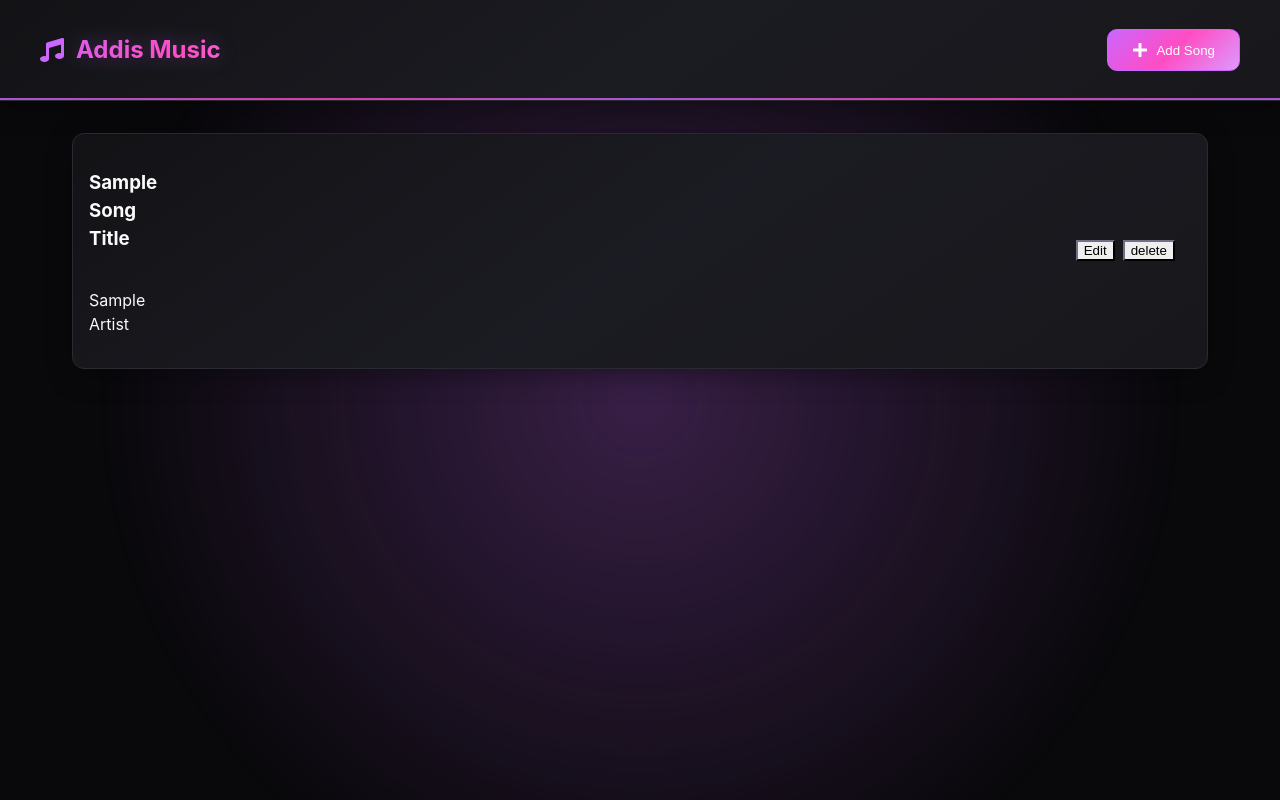
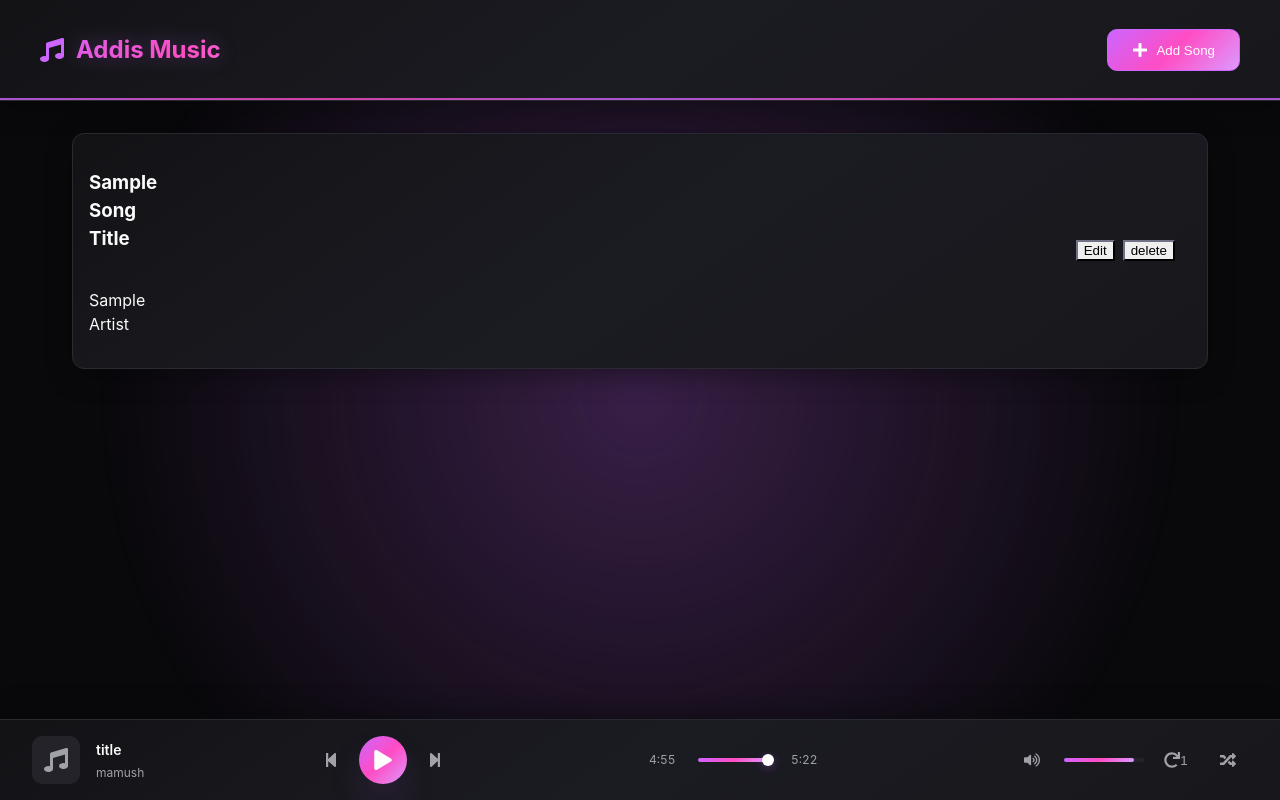
Before and after one commit to Mamush-Meshesha/addis-sof-music, a React app in the folder frontend/: page / in a window 1280 px wide. Built offline with nearby package versions, Linux system fonts and the light colour scheme.

Commit message:
customized file upload and audio controller

```diff
--- a/frontend/src/components/AudioPlayer.jsx
+++ b/frontend/src/components/AudioPlayer.jsx
@@ -0,0 +1,118 @@
+import React from "react";
+import {
+  AudioPlayerContainer,
+  PlayButton,
+  PlayerControls,
+  ProgressBar,
+  ProgressHandle,
+  ProgressSection,
+  SecondaryButton,
+  Thumbnail,
+  TimeDisplay,
+  TrackInfo,
+  VolumeBar,
+  VolumeSection,
+} from "./styled/styledComponents";
+import { FaMusic, FaPlay, FaRandom, FaRedo, FaStepBackward, FaStepForward, FaVolumeUp } from "react-icons/fa";
+
+const AudioPlayer = () => {
+  return (
+    <>
+      <audio />
+      <AudioPlayerContainer
+        initial={{ y: 100, opacity: 0 }}
+        animate={{ y: 0, opacity: 1 }}
+        exit={{ y: 100, opacity: 0 }}
+      >
+        <div
+          style={{
+            display: "flex",
+            alignItems: "center",
+            gap: "1rem",
+            flex: 1,
+          }}
+        >
+          <Thumbnail>
+            <FaMusic size={24} />
+          </Thumbnail>
+
+          <TrackInfo>
+            <h4>title</h4>
+            <p>mamush</p>
+          </TrackInfo>
+        </div>
+      <PlayerControls>
+        <SecondaryButton onClick={() => alert("playing")}>
+          <FaStepBackward size={16} />
+        </SecondaryButton>
+
+        <PlayButton onClick={() => alert("play")}>
+          <FaPlay size={20} />
+        </PlayButton>
+
+        <SecondaryButton onClick={() => alert("next")}>
+          <FaStepForward size={16} />
+        </SecondaryButton>
+      </PlayerControls>
+      <ProgressSection>
+        <TimeDisplay>4:55</TimeDisplay>
+
+        <ProgressBar onClick={() => alert("bar")}>
+          <div
+            style={{
+              width: 70,
+              height: "100%",
+              background: "var(--gradient-primary)",
+              borderRadius: "2px",
+              position: "relative",
+            }}
+          >
+            <ProgressHandle
+              style={{
+                right: "-6px",
+              }}
+            />
+          </div>
+        </ProgressBar>
+
+        <TimeDisplay>5:22</TimeDisplay>
+      </ProgressSection>
+
+      <VolumeSection>
+        <SecondaryButton onClick={() => alert("vomule cliscked")}>
+          <FaVolumeUp size={16} />
+        </SecondaryButton>
+
+        <VolumeBar  onClick={()=> alert('clicked bar')}>
+          <div
+            style={{
+              width: 70,
+              height: "100%",
+              background: "var(--gradient-primary)",
+              borderRadius: "2px",
+            }}
+          />
+        </VolumeBar>
+
+        <SecondaryButton
+          onClick={() =>alert('repeat')}
+        >
+          <FaRedo size={16} />
+          1
+
+        </SecondaryButton>
+
+        <SecondaryButton
+          onClick={() => alert('shufled click')}
+
+        >
+          <FaRandom size={16} />
+        </SecondaryButton>
+      </VolumeSection>
+            </AudioPlayerContainer>
+
+    </>
+  );
+};
+
+export default AudioPlayer;
--- a/frontend/src/components/FileUpload.jsx
+++ b/frontend/src/components/FileUpload.jsx
@@ -0,0 +1,44 @@
+import React, { useState } from "react";
+import {
+  FileIcon,
+  FileInfo,
+  FilePreview,
+  ProgressBarUpload,
+  ProgressContainer,
+  ProgressFill,
+  ProgressLabel,
+  RemoveButton,
+} from "./styled/styledComponents";
+import { FaFileAudio, FaTimes, FaUpload } from "react-icons/fa";
+
+const FileUpload = ({type}) => {
+  return (
+    <>
+      <FilePreview>
+        <FileIcon>
+          {type === "audio" ? (
+            <FaFileAudio size={16} />
+          ) : (
+            <FaUpload size={16} />
+          )}{" "}
+        </FileIcon>
+        <FileInfo>
+          <h5>mamush</h5>
+          <ProgressContainer>
+            <ProgressLabel>
+              <span>Uploading...</span>
+            </ProgressLabel>
+            <ProgressBarUpload>
+                <ProgressFill progress={50} />
+              </ProgressBarUpload>
+          </ProgressContainer>
+        </FileInfo>
+          <RemoveButton onClick={() =>console.log("clicked")}>
+          <FaTimes size={12} />
+        </RemoveButton>
+      </FilePreview>
+    </>
+  );
+};
+
+export default FileUpload;
--- a/frontend/src/components/MusicApp.jsx
+++ b/frontend/src/components/MusicApp.jsx
@@ -10,6 +10,7 @@ import {
 } from "./styled/styledComponents";
 import SongList from "./SongList";
 import SongFormWithUpload from "./SongFormWithUpload";
+import AudioPlayer from "./AudioPlayer";
 
 const MusicApp = () => {
   const [viewMode, setViewMode] = useState("list");
@@ -58,6 +59,7 @@ const MusicApp = () => {
         isOpen={isFormOpen}
         onClose={handleCloseForm}
       />
+      <AudioPlayer />
     </AppContainer>
   );
 };
--- a/frontend/src/components/SongFormWithUpload.jsx
+++ b/frontend/src/components/SongFormWithUpload.jsx
@@ -9,6 +9,7 @@ import {
   ModalHeader,
 } from "./styled/styledComponents";
 import { FaTimes } from "react-icons/fa";
+import FileUpload from "./FileUpload";
 const song = {
     title: "Sample Song",
     artist: "Sample Artist",
@@ -76,11 +77,15 @@ const SongFormWithUpload = ({isOpen, onClose,}) => {
         <Form>
           <FormGroup>
             <Label>Audio File</Label>
-            <input type="file" accept="audio/*" />
+            <FileUpload
+                 type="audio"
+              accept="audio/*"
+            />
           </FormGroup>
           <FormGroup>
             <Label>Thumbnail</Label>
-            <input type="image" placeholder="Enter song background" />
+            <FileUpload  type="image"
+              accept="image/*"/>
           </FormGroup>
           <FormGroup>
             <Label>Title</Label>
--- a/frontend/src/components/styled/styledComponents.jsx
+++ b/frontend/src/components/styled/styledComponents.jsx
@@ -357,3 +357,302 @@ export const Form = styled.form`
   flex-direction: column;
   gap: 1rem;
 `;
+
+export const AudioPlayerContainer = styled(motion.div)`
+  position: fixed;
+  bottom: 0;
+  left: 0;
+  right: 0;
+  background: var(--gradient-card);
+  backdrop-filter: blur(20px);
+  border-top: 1px solid hsl(var(--border));
+  padding: 1rem 2rem;
+  display: grid;
+  grid-template-columns: 1fr auto 2fr auto;
+  gap: 2rem;
+  align-items: center;
+  z-index: 100;
+  box-shadow: 0 -10px 30px -10px hsl(var(--background) / 0.8);
+
+  @media (max-width: 768px) {
+    grid-template-columns: 1fr;
+    gap: 1rem;
+    padding: 1rem;
+  }
+`;
+
+export const FilePreview = styled.div`
+  display: flex;
+  align-items: center;
+  gap: 1rem;
+  padding: 1rem;
+  background: hsl(var(--muted) / 0.5);
+  border-radius: calc(var(--radius) - 2px);
+  margin-top: 1rem;
+`;
+
+export const FileIcon = styled.div`
+  width: 2.5rem;
+  height: 2.5rem;
+  border-radius: calc(var(--radius) - 4px);
+  background: hsl(var(--primary) / 0.1);
+  display: flex;
+  align-items: center;
+  justify-content: center;
+  color: hsl(var(--primary));
+  flex-shrink: 0;
+`;
+
+export const FileInfo = styled.div`
+  flex: 1;
+  min-width: 0;
+
+  h5 {
+    font-size: 0.875rem;
+    font-weight: 500;
+    margin: 0 0 0.25rem 0;
+    color: hsl(var(--foreground));
+    white-space: nowrap;
+    overflow: hidden;
+    text-overflow: ellipsis;
+  }
+
+  p {
+    font-size: 0.75rem;
+    color: hsl(var(--muted-foreground));
+    margin: 0;
+  }
+`;
+export const ProgressContainer = styled.div`
+  margin-top: 1rem;
+`;
+
+export const ProgressLabel = styled.div`
+  display: flex;
+  justify-content: space-between;
+  align-items: center;
+  margin-bottom: 0.5rem;
+  font-size: 0.875rem;
+  color: hsl(var(--foreground));
+`;
+
+export const ProgressBarUpload = styled.div`
+  width: 100%;
+  height: 8px;
+  background: hsl(var(--muted));
+  border-radius: 4px;
+  overflow: hidden;
+`;
+
+export const ProgressFill = styled.div`
+  width: ${props => props.progress}%;
+  height: 100%;
+  background: var(--gradient-primary);
+  transition: width 0.3s ease;
+  border-radius: 4px;
+`;
+
+export const RemoveButton = styled.button`
+  width: 2rem;
+  height: 2rem;
+  border-radius: 50%;
+  background: hsl(var(--destructive) / 0.1);
+  border: 1px solid hsl(var(--destructive) / 0.2);
+  color: hsl(var(--destructive));
+  display: flex;
+  align-items: center;
+  justify-content: center;
+  cursor: pointer;
+  transition: var(--transition-smooth);
+
+  &:hover {
+    background: hsl(var(--destructive) / 0.2);
+    transform: scale(1.05);
+  }
+`;
+
+export const Thumbnail = styled.div`
+  width: 3rem;
+  height: 3rem;
+  border-radius: calc(var(--radius) - 2px);
+  background: hsl(var(--muted));
+  display: flex;
+  align-items: center;
+  justify-content: center;
+  overflow: hidden;
+  flex-shrink: 0;
+
+  img {
+    width: 100%;
+    height: 100%;
+    object-fit: cover;
+  }
+
+  svg {
+    color: hsl(var(--muted-foreground));
+  }
+`;
+
+export const TrackInfo = styled.div`
+  min-width: 0;
+  flex: 1;
+
+  h4 {
+    font-size: 0.875rem;
+    font-weight: 600;
+    color: hsl(var(--foreground));
+    margin: 0 0 0.25rem 0;
+    white-space: nowrap;
+    overflow: hidden;
+    text-overflow: ellipsis;
+  }
+
+  p {
+    font-size: 0.75rem;
+    color: hsl(var(--muted-foreground));
+    margin: 0;
+    white-space: nowrap;
+    overflow: hidden;
+    text-overflow: ellipsis;
+  }
+`;
+
+export const PlayerControls = styled.div`
+  display: flex;
+  align-items: center;
+  gap: 0.5rem;
+  justify-content: center;
+`;
+
+export const PlayButton = styled.button`
+  width: 3rem;
+  height: 3rem;
+  border-radius: 50%;
+  background: var(--gradient-primary);
+  border: none;
+  color: white;
+  display: flex;
+  align-items: center;
+  justify-content: center;
+  cursor: pointer;
+  transition: var(--transition-smooth);
+  box-shadow: var(--shadow-glow);
+
+  &:hover {
+    transform: scale(1.05);
+    box-shadow: 0 8px 25px hsl(var(--primary) / 0.4);
+  }
+
+  &:active {
+    transform: scale(0.95);
+  }
+`;
+
+export const SecondaryButton = styled.button`
+  width: 2.5rem;
+  height: 2.5rem;
+  border-radius: 50%;
+  background: ${props => props.active ? 'hsl(var(--primary) / 0.2)' : 'transparent'};
+  border: 1px solid ${props => props.active ? 'hsl(var(--primary))' : 'transparent'};
+  color: ${props => props.active ? 'hsl(var(--primary))' : 'hsl(var(--muted-foreground))'};
+  display: flex;
+  align-items: center;
+  justify-content: center;
+  cursor: pointer;
+  transition: var(--transition-smooth);
+  position: relative;
+
+  &:hover {
+    background: hsl(var(--muted));
+    color: hsl(var(--foreground));
+    transform: scale(1.05);
+  }
+
+  &:active {
+    transform: scale(0.95);
+  }
+`;
+
+export const ProgressSection = styled.div`
+  display: flex;
+  align-items: center;
+  gap: 1rem;
+  flex: 1;
+  max-width: 500px;
+  justify-self: center;
+
+  @media (max-width: 768px) {
+    order: -1;
+    max-width: none;
+  }
+`;
+
+export const ProgressBar = styled.div`
+  flex: 1;
+  height: 4px;
+  background: hsl(var(--muted));
+  border-radius: 2px;
+  cursor: pointer;
+  position: relative;
+  transition: var(--transition-smooth);
+
+  &:hover {
+    height: 6px;
+
+    div {
+      height: 6px;
+    }
+  }
+`;
+
+export const ProgressHandle = styled.div`
+  position: absolute;
+  top: 50%;
+  transform: translateY(-50%);
+  width: 12px;
+  height: 12px;
+  background: white;
+  border-radius: 50%;
+  box-shadow: 0 2px 8px hsl(var(--primary) / 0.3);
+  transition: var(--transition-smooth);
+`;
+
+export const VolumeSection = styled.div`
+  display: flex;
+  align-items: center;
+  gap: 0.75rem;
+  justify-self: end;
+
+  @media (max-width: 768px) {
+    justify-self: center;
+  }
+`;
+
+export const VolumeBar = styled.div`
+  width: 80px;
+  height: 4px;
+  background: hsl(var(--muted));
+  border-radius: 2px;
+  cursor: pointer;
+  position: relative;
+
+  &:hover {
+    height: 6px;
+
+    div {
+      height: 6px;
+    }
+  }
+
+  @media (max-width: 768px) {
+    width: 60px;
+  }
+`;
+
+export const TimeDisplay = styled.span`
+  font-size: 0.75rem;
+  color: hsl(var(--muted-foreground));
+  font-variant-numeric: tabular-nums;
+  min-width: 2.5rem;
+  text-align: center;
+`;
```
